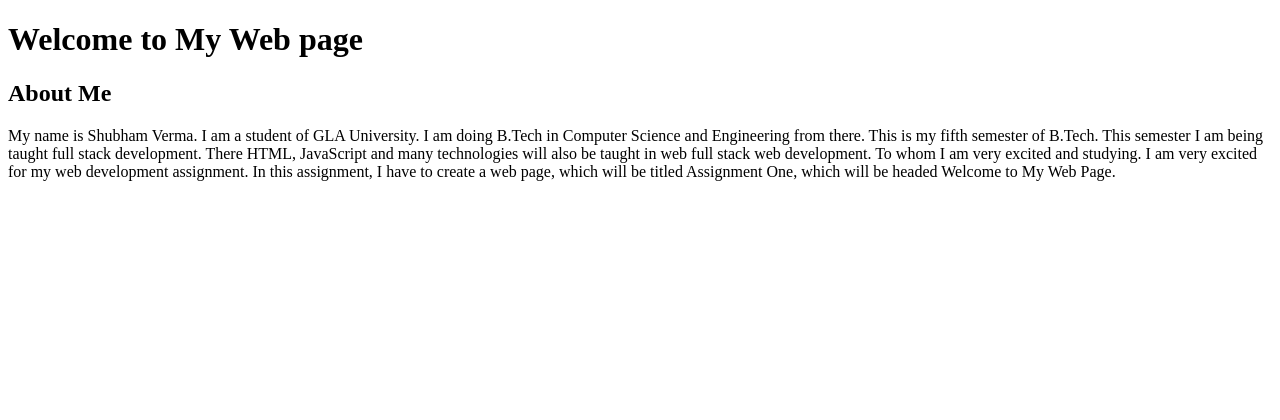
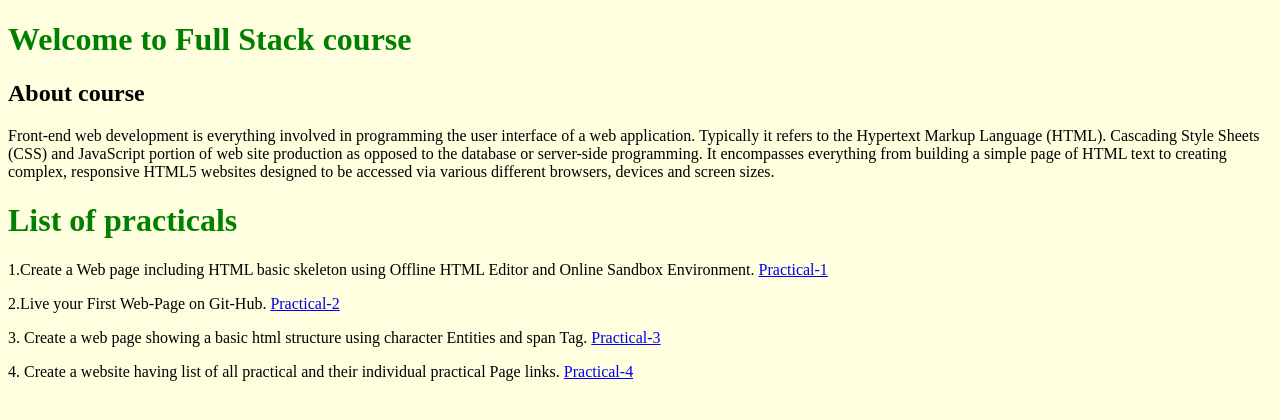
Before and after one commit to Shubbhang351/Assignment-1-Full-Stack-Development3, a plain HTML site: page index.html in a window 1280 px wide. Drawn offline with Linux system fonts and the light colour scheme.

Commit message:
alter repo

```diff
--- a/index.html
+++ b/index.html
@@ -3,17 +3,16 @@
 <head>
     <meta charset="UTF-8">
     <meta name="viewport" content="width=device-width, initial-scale=1.0">
-    <title>Assigment-1</title>
+    <title>Practical-4</title>
 </head>
-<body>
-    <h1>Welcome to My Web page</h1>
-    <h2>About Me</h2>
-    <p>My name is Shubham Verma.  I am a student of GLA University.  I am doing B.Tech in Computer Science and Engineering from there.
-        This is my fifth semester of B.Tech.  This semester I am being taught full stack development.
-         There HTML, JavaScript and many technologies will also be taught in web full stack web development.
-         To whom I am very excited and studying.
-        I am very excited for my web development assignment.
-        In this assignment, I have to create a web page, which will be titled Assignment One, which will be headed Welcome to My Web Page.
-    </p>
+<body style="background-color: lightyellow;">
+        <h1 style="color: green;">Welcome to Full Stack course</h1>
+        <h2>About course</h2>
+        <p>Front-end web development is everything involved in programming the user interface of a web application. Typically it refers to the Hypertext Markup Language (HTML). Cascading Style Sheets (CSS) and JavaScript portion of web site production as opposed to the database or server-side programming. It encompasses everything from building a simple page of HTML text to creating complex, responsive HTML5 websites designed to be accessed via various different browsers, devices and screen sizes.</p>
+        <h1 style="color: green;">List of practicals</h1>
+        <p>1.Create a Web page including HTML basic skeleton using Offline HTML Editor and Online Sandbox Environment. <a href="https://shubhang-verma8.github.io/Assignment-1-Full-Stack-Development3/prac_1.html">Practical-1</a></p>
+        <p>2.Live your First Web-Page on Git-Hub. <a href="https://shubhang-verma8.github.io/Assignment-1-Full-Stack-Development3/prac_1.html">Practical-2</a></p>
+        <p>3. Create a web page showing a basic html structure using character Entities and span Tag. <a href="https://shubhang-verma8.github.io/Assignment-1-Full-Stack-Development3/practical-3.html">Practical-3</a></p>
+        <p>4. Create a website having list of all practical and their individual practical Page links. <a href="https://shubhang-verma8.github.io/Assignment-1-Full-Stack-Development3/practical-4.html">Practical-4</a></p>
 </body>
 </html>
```
Also changed, not shown: p/prac_1.html (+11 -8 lines), static/my_html.png (added).
